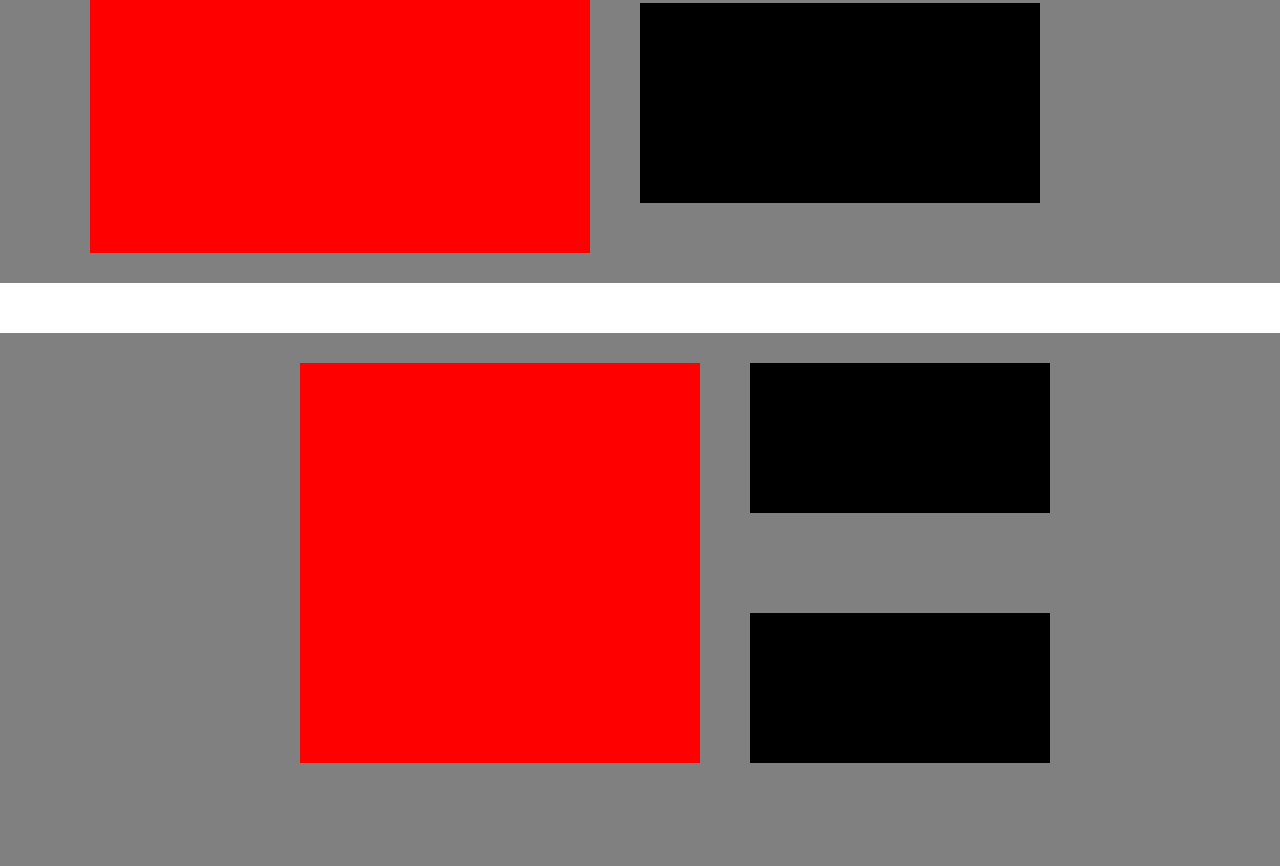
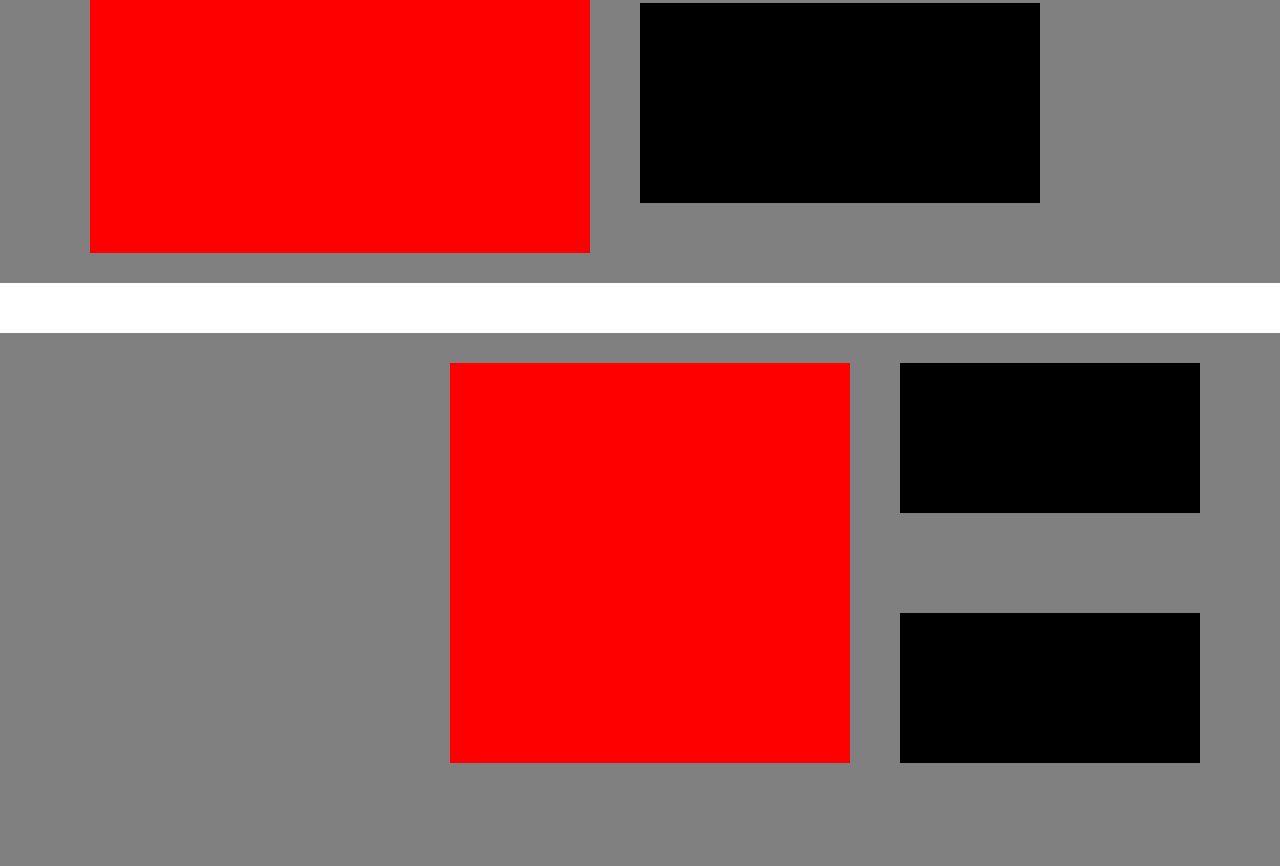
Before and after one commit to Australium/Floats, a plain HTML site: page index.html in a window 1280 px wide. Shown: the part 1207-2073 px from the top of the page. Drawn offline with Linux system fonts and the light colour scheme.

Commit message:
fixed positions in last float container in style.css

```diff
--- a/style.css
+++ b/style.css
@@ -84,7 +84,7 @@ body {
 
 .right {
     margin-right: 0;
-    padding: 0px 0px 0px 150px;
+    padding: 0px 0px 0px 300px;
 }
 
 .bigger {
@@ -103,5 +103,5 @@ body {
 }
 
 .side {
-    margin-right: 200px;
+    margin-right: 50px;
 }
```
